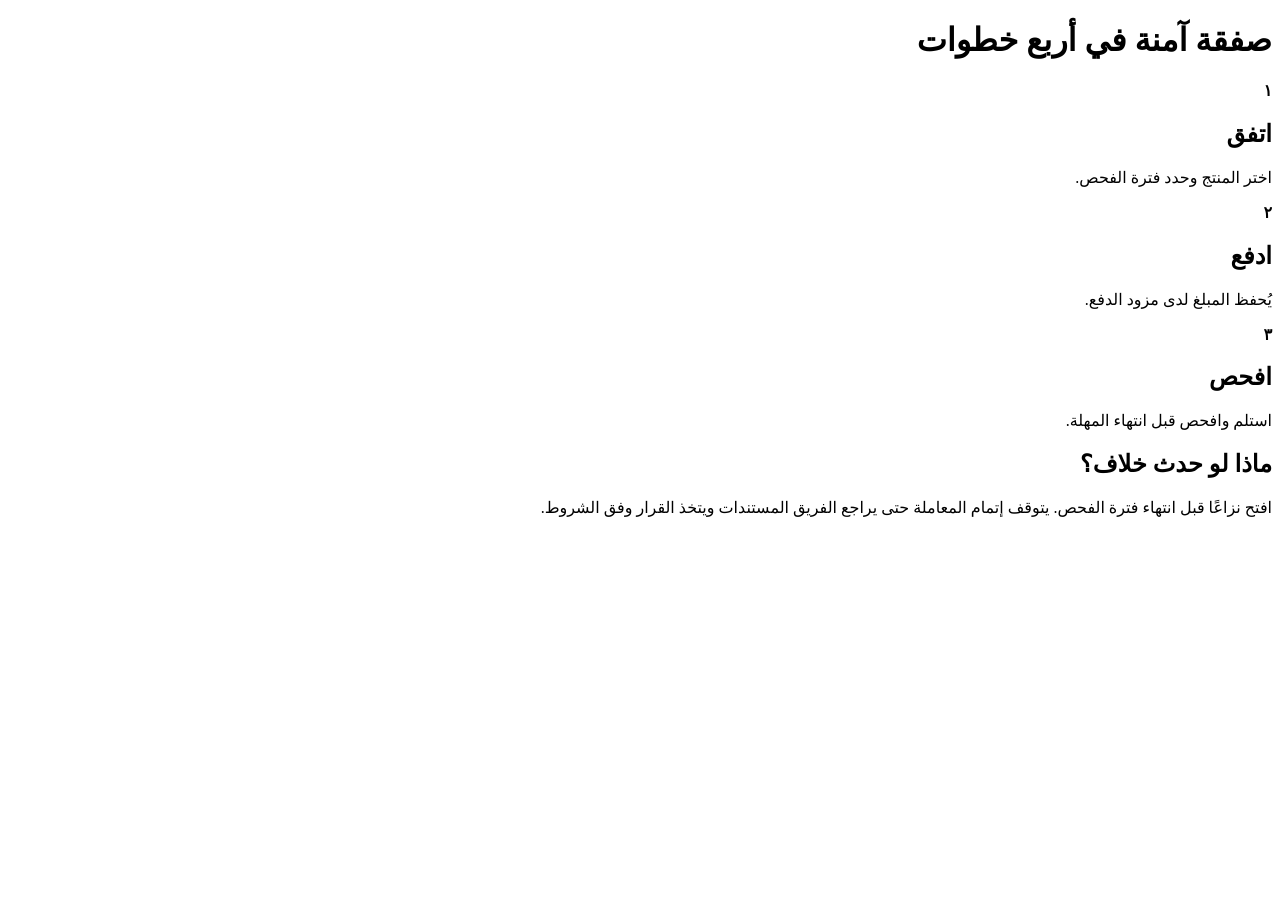
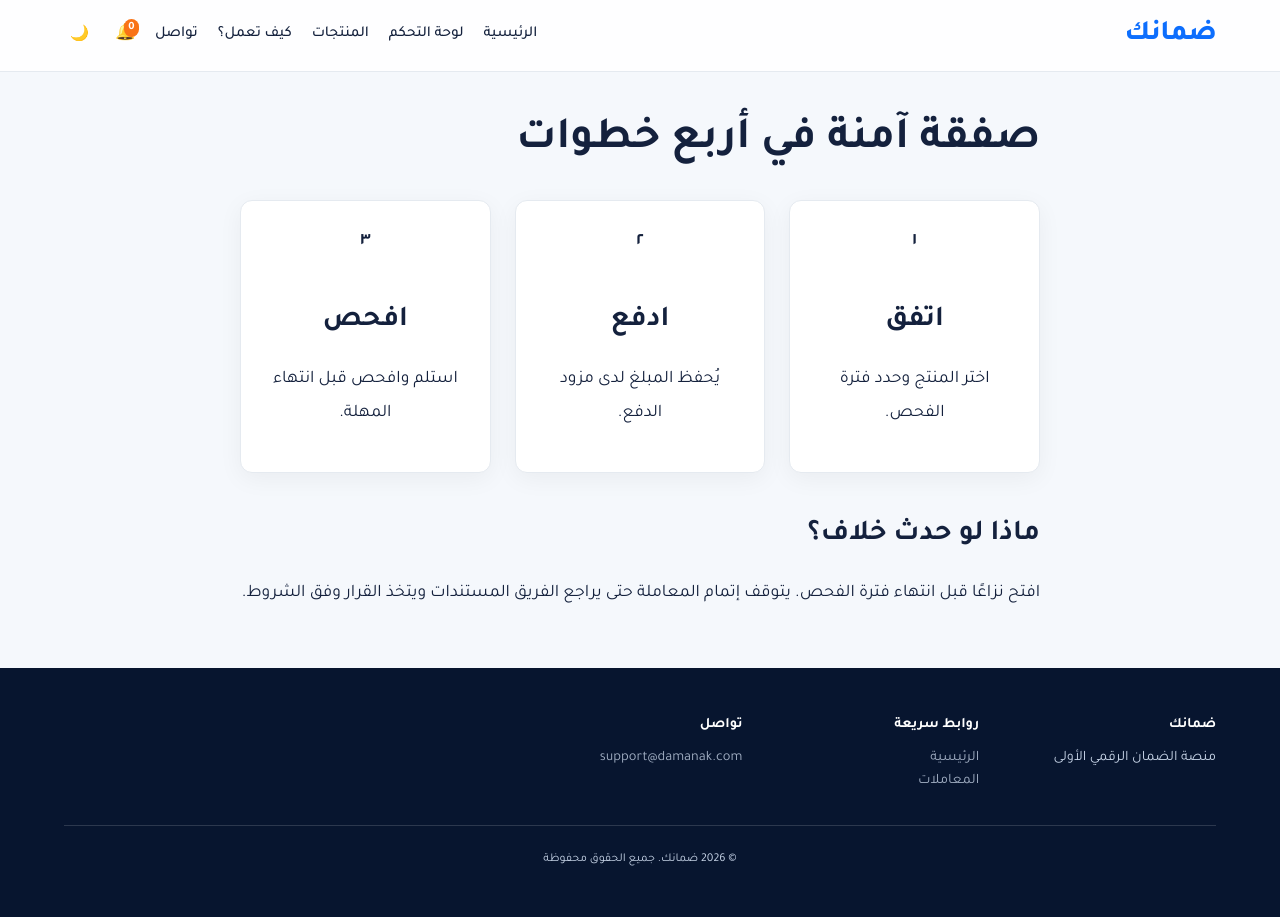
Before and after one commit to yoseff33/sdgpt300, a plain HTML site: page how-it-works.html in a window 1280 px wide. Before the commit the page ends 800 px from the top, so only its background shows below. Drawn offline with Linux system fonts and the light colour scheme; the site is published under a folder, as on GitHub Pages, so addresses that start at the root find nothing.

Commit message:
Update how-it-works.html

```diff
--- a/how-it-works.html
+++ b/how-it-works.html
@@ -4,7 +4,7 @@
   <meta charset="utf-8">
   <meta name="viewport" content="width=device-width, initial-scale=1">
   <title>كيف تعمل؟ | ضمانك</title>
-  <link rel="stylesheet" href="/assets/css/style.css">
+  <link rel="stylesheet" href="assets/css/style.css">
 </head>
 <body>
   <div data-header></div>
@@ -19,6 +19,6 @@
     <p>افتح نزاعًا قبل انتهاء فترة الفحص. يتوقف إتمام المعاملة حتى يراجع الفريق المستندات ويتخذ القرار وفق الشروط.</p>
   </main>
   <div data-footer></div>
-  <script type="module" src="/assets/js/app.js"></script>
+  <script type="module" src="assets/js/app.js"></script>
 </body>
 </html>
```
